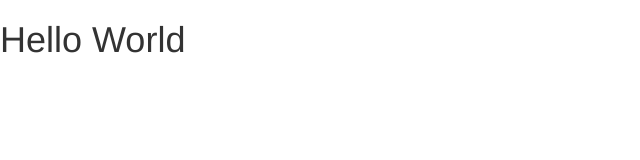
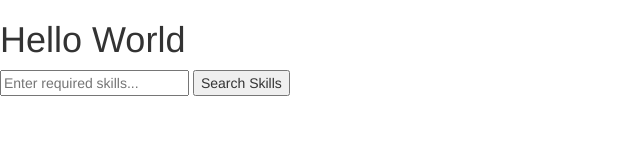
Before and after one commit to HannSO/sos-fixit-angular, a website: page index.html in a window 1280 px wide. Shown: the whole page, without its empty margins (0-640 px from the left). Drawn offline with nearby package versions, Linux system fonts and the light colour scheme; some packages are replaced by stand-ins of ours.

Commit message:
USER STORY THREE
Added skill search bar to 'index.html',
Added feature tests for search feature.

```diff
--- a/index.html
+++ b/index.html
@@ -10,10 +10,21 @@
     <script src="js/app.js"></script>
   </head>
 
-  <body>
+  <body id="sosFixitBody">
+
     <div>
       <h1 id="welcome">Hello World</h1>
     </div>
+
+    <div class="skillsSearchBar">
+      <input type="text" id="userSkils" ng-model="skills" placeholder="Enter required skills...">
+      <button id="skillSearchSubmit" ng-click="getUsersSkills()">Search Skills</button>
+    </div>
+
+    <div
+
   </body>
 
+
+
 </html>
```
Also changed, not shown: test/e2e/conf.js (+1 -1 lines), test/e2e/sosFixitSearchFeature.js (added, +12 -0 lines), test/e2e/sosFixitTitleFeature.js (+1 -1 lines), 1 other file.
